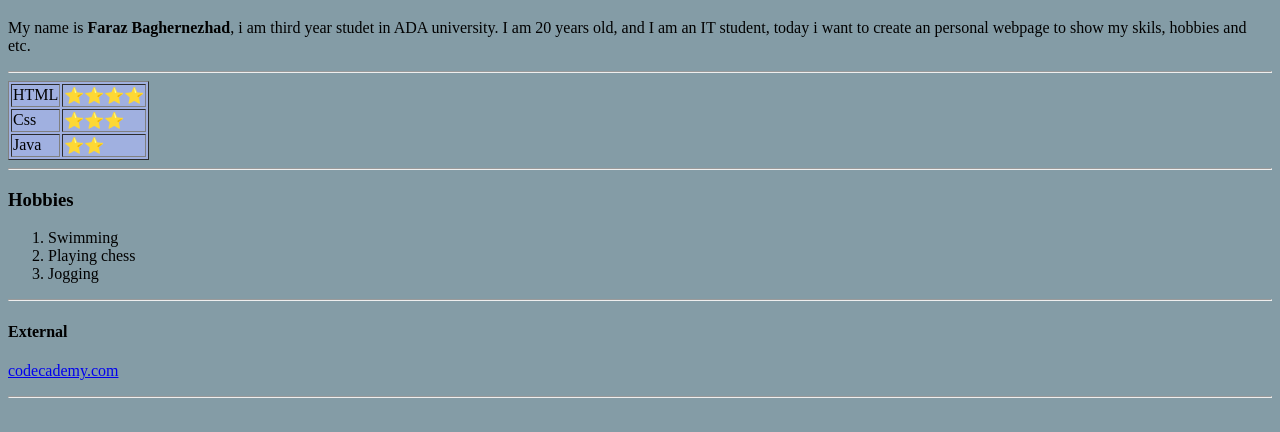
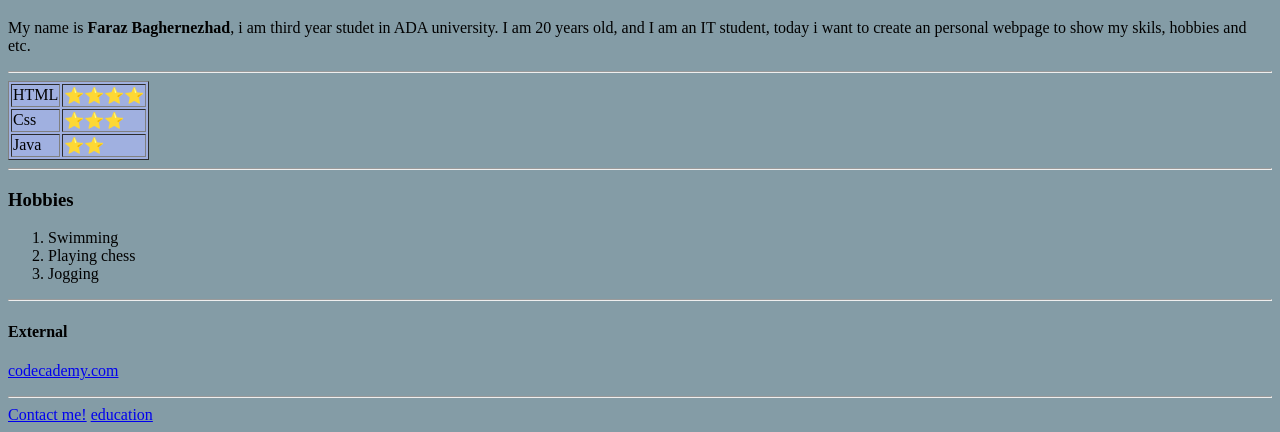
Before and after one commit to farazbagher/Web-mobile, a plain HTML site: page index.html in a window 1280 px wide. Shown: the part 374-806 px from the top of the page. Drawn offline with Linux system fonts and the light colour scheme.

Commit message:
Update index.html

```diff
--- a/index.html
+++ b/index.html
@@ -39,7 +39,9 @@ body{
 <h4>External</h4>
 <p><a href="https://www.codecademy.com/">codecademy.com</a></p>
 <hr>
-<a href="public/Contact.html"Contact.html</a>
+<a href="contact.html" >Contact me!</a>
+<a href="education.html" >education</a>
+
 
 </body>
 </html>
```
